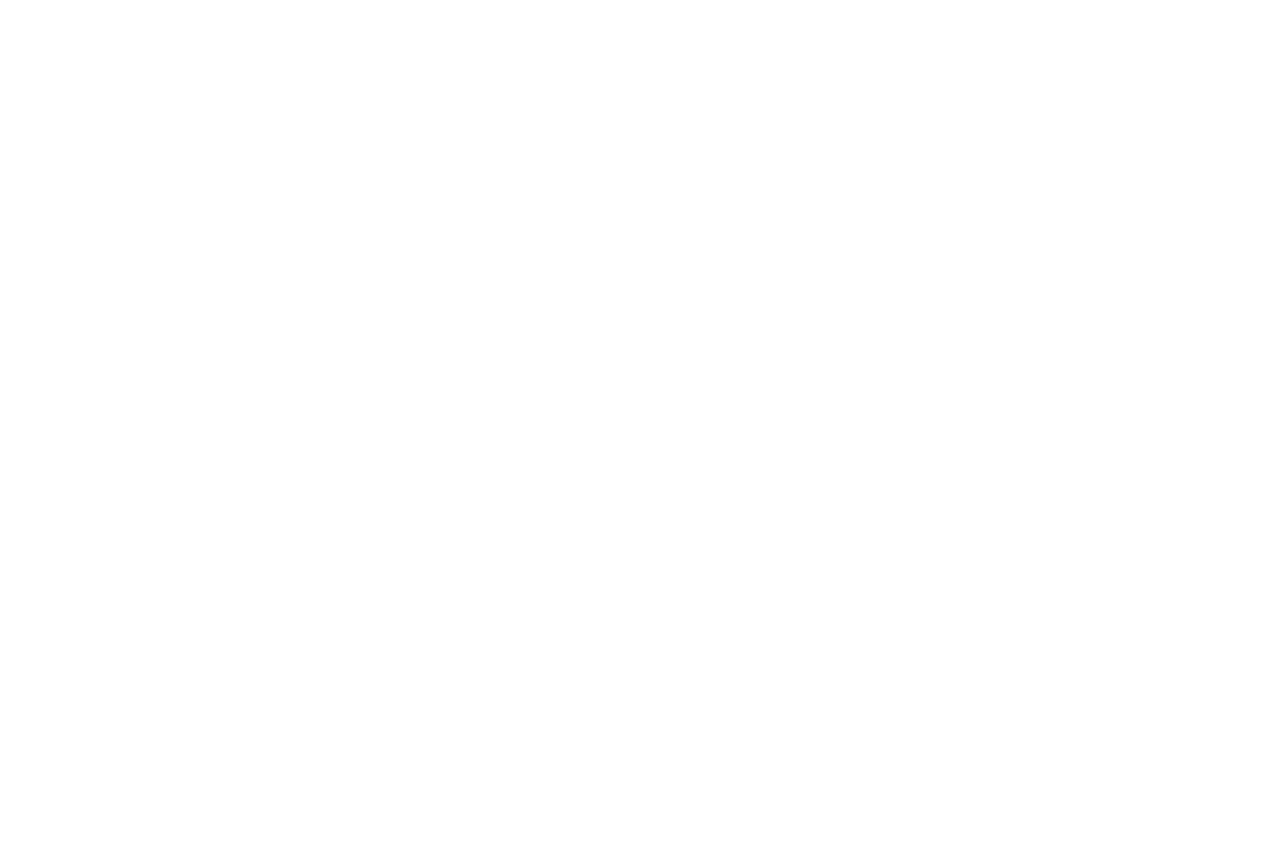
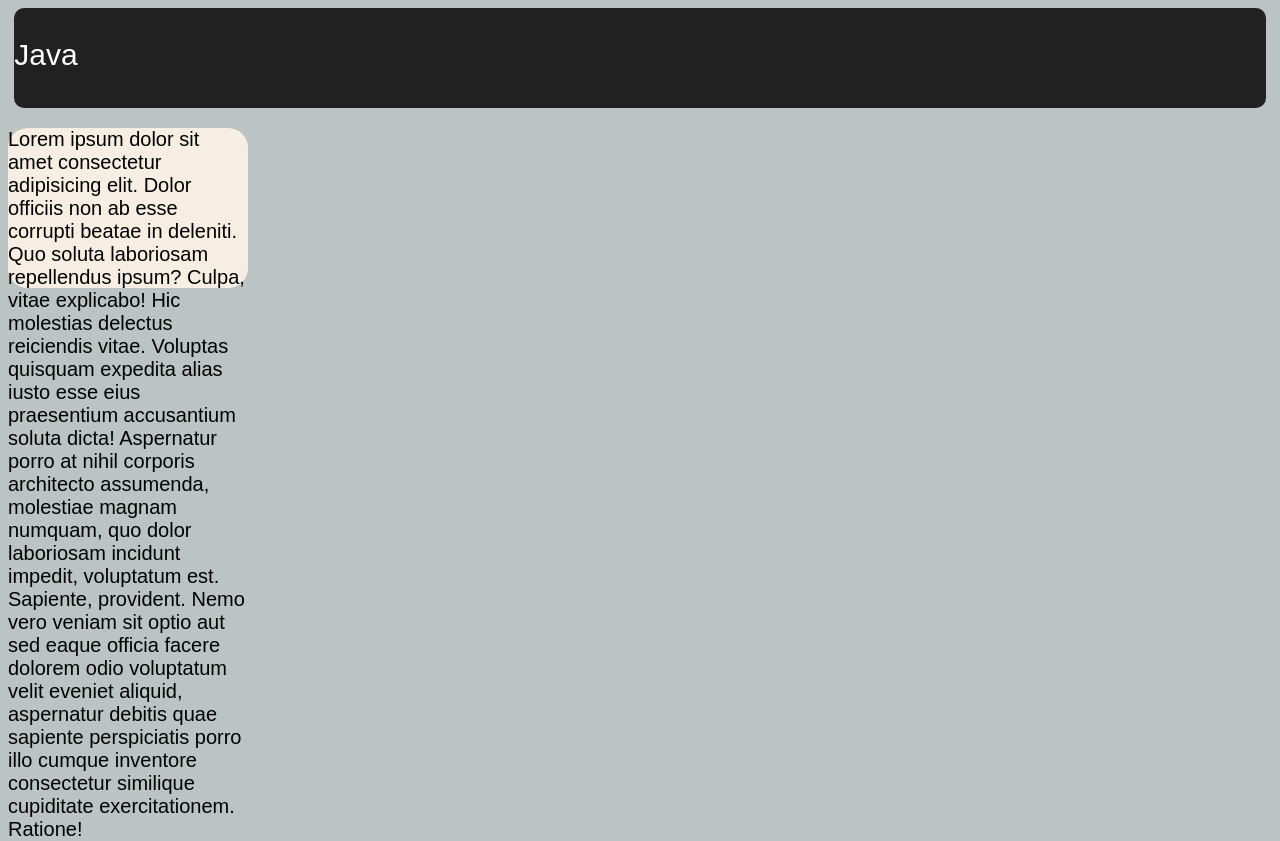
Before and after one commit to henriqclaro/HTML-Java-Site, a plain HTML site: page index.html in a window 1280 px wide. Before the commit the page ends 800 px from the top, so only its background shows below. Drawn offline with Linux system fonts and the light colour scheme; a web font is replaced by a local one.

Commit message:
Estruturando a página

```diff
--- /dev/null
+++ b/index.css
@@ -0,0 +1,41 @@
+@import url(https://db.onlinewebfonts.com/c/5a31e8d3d403b8ac139b5fc019589b00?family=Google+Sans+Text);
+@import url(https://db.onlinewebfonts.com/c/35af6dbe749b9704f03282e5a5949253?family=Rubik);
+
+body{
+    background-color: #BBC4C2;
+    justify-content: center;
+}
+header{
+    display: flex;
+    justify-content: center;
+}
+.top-menu p{
+    font-family: "Rubik", sans-serif;
+    font-optical-sizing: auto;
+    font-weight: 400;
+    font-style: normal;
+    font-size: 30px;
+    color: white;
+}
+article p{
+    font-family: "Google-sans-text", sans-serif;
+    font-optical-sizing: auto;
+    font-weight: 300;
+    font-style: normal;
+    font-size: 20px;
+    color: black;
+}
+.top-menu{
+    width: 99%;
+    height: 100px;
+    background-color: #212121;
+    border-radius: 10px;
+    box-shadow: black;
+}
+.box-1{
+    width: 15rem;
+    height: 10rem;
+    background-color: #f6eee3;
+    border-radius: 20px;
+    box-shadow: black;
+}
--- a/index.html
+++ b/index.html
@@ -2,10 +2,26 @@
 <html lang="pt-br">
 <head>
     <meta charset="UTF-8">
+    <link rel="stylesheet" href="index.css">
     <meta name="viewport" content="width=device-width, initial-scale=1.0">
     <title>Site sobre Java</title>
 </head>
 <body>
-
+    <header>
+        <div class = "top-menu">
+            <p>Java</p>
+        </div>
+    </header>
+    <main>
+        <article>
+            <div class = "box-1">
+                <p>
+                    Lorem ipsum dolor sit amet consectetur adipisicing elit. Dolor officiis non ab esse corrupti beatae in deleniti. Quo soluta laboriosam repellendus ipsum? Culpa, vitae explicabo! Hic molestias delectus reiciendis vitae.
+                    Voluptas quisquam expedita alias iusto esse eius praesentium accusantium soluta dicta! Aspernatur porro at nihil corporis architecto assumenda, molestiae magnam numquam, quo dolor laboriosam incidunt impedit, voluptatum est. Sapiente, provident.
+                    Nemo vero veniam sit optio aut sed eaque officia facere dolorem odio voluptatum velit eveniet aliquid, aspernatur debitis quae sapiente perspiciatis porro illo cumque inventore consectetur similique cupiditate exercitationem. Ratione!
+                </p>
+            </div>
+        </article>
+    </main>
 </body>
 </html>
```
